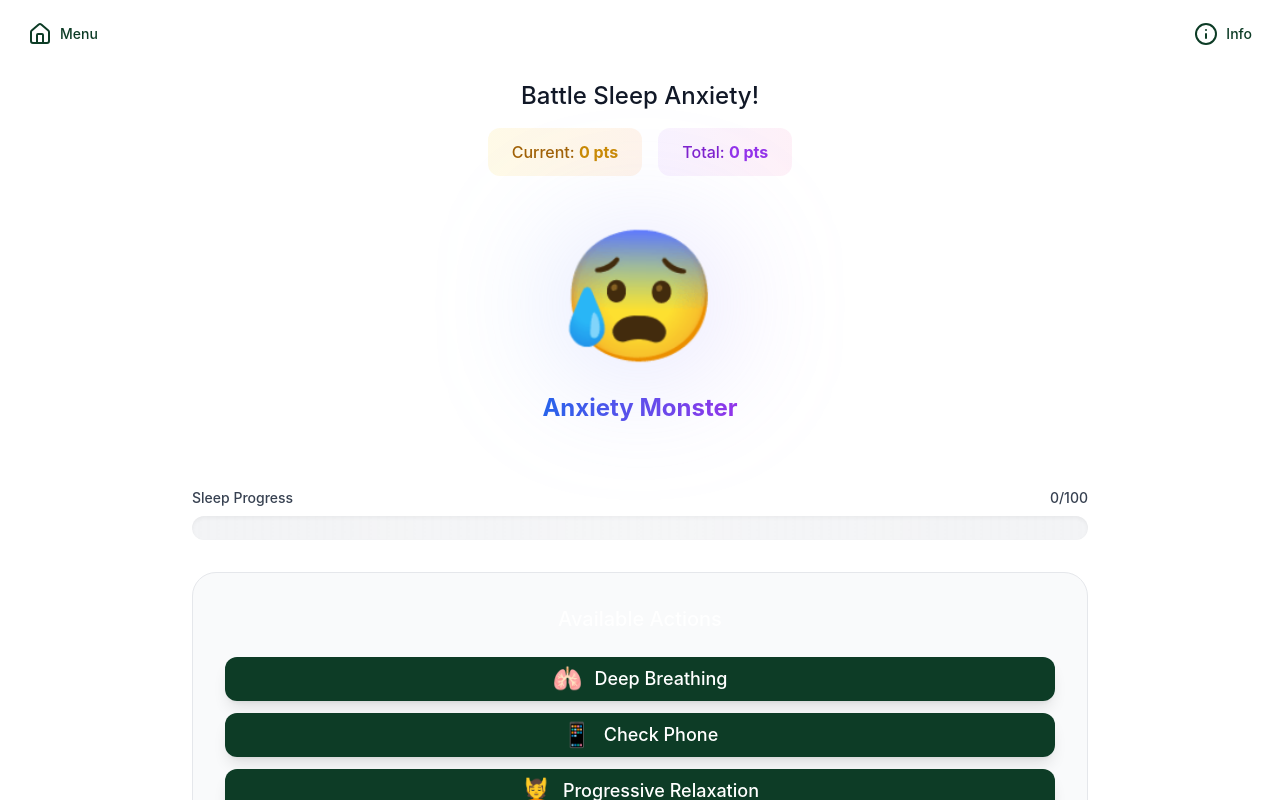
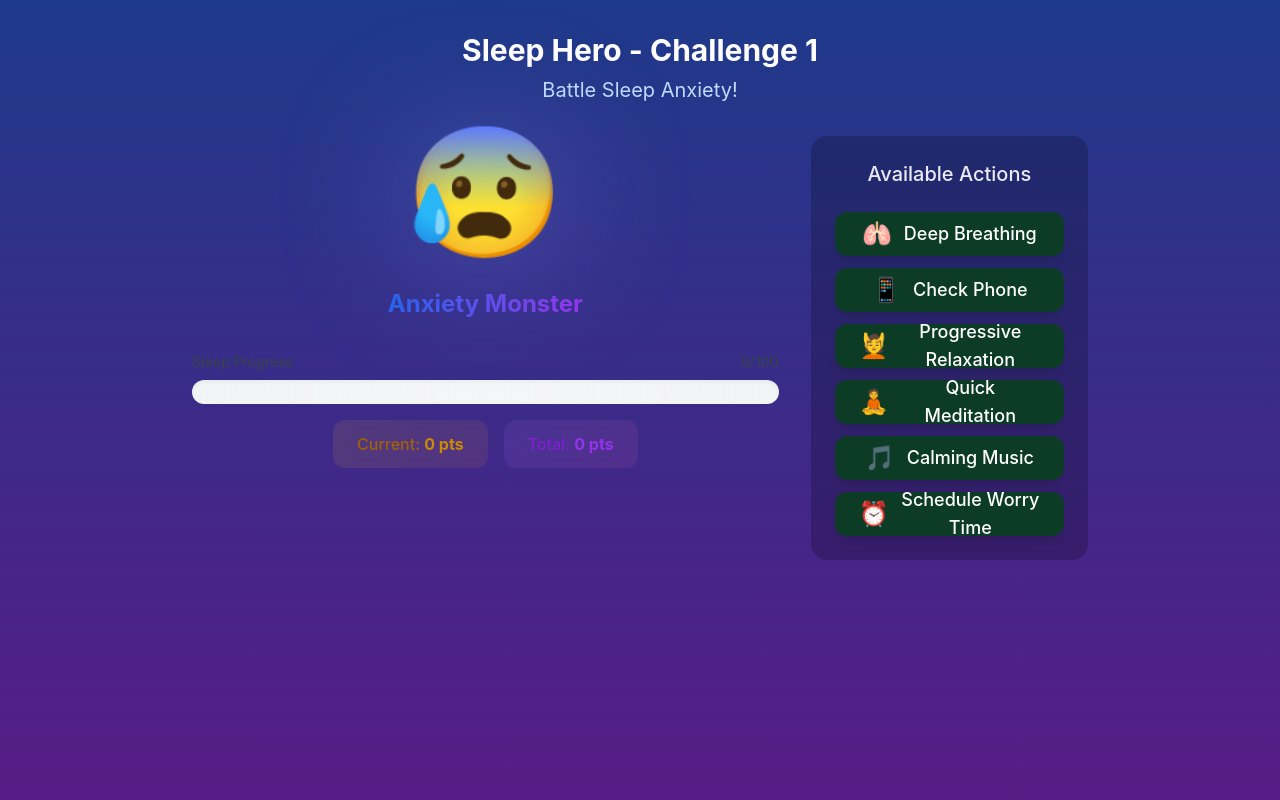
Before and after one commit to Ben42asky/Sleep-Hero, a React (Vite) app: page /gameplay in a window 1280 px wide. Shown: the top 800 px of the page. Built offline with nearby package versions, Linux system fonts and the light colour scheme.

Commit message:
intial commit

```diff
--- a/src/components/types.ts
+++ b/src/components/types.ts
@@ -1,64 +1,93 @@
-import { ReactNode } from "react";
-
 export interface Achievement {
-  title: ReactNode;
-  id: string;
-  name: string;
-  description: string;
-  points: number;
-  icon: string;
-  unlocked: boolean;
+  id: string
+  title: string
+  name: string
+  description: string
+  points: number
+  icon: string
+  unlocked: boolean
 }
 
 export interface Action {
-  action(action: any): void;
-  id: string;
-  name: string;
-  execute: () => void;
-  used: boolean; // Ensure this is always a boolean
-  label: string;
+  id: string
+  name: string
+  label: string
+  sleepEffect: number
+  points: number
+  used: boolean
+}
+
+export interface Challenge {
+  id: string
+  title: string
+  monster: string
+  basePoints: number
+  actions: Action[]
+}
+
+export interface GameState {
+  sleepProgress: number
+  points: number
+  totalPoints: number
+  challengeNumber: number
+  currentChallenge: Challenge
+  achievements: Achievement[]
+  isGameOver: boolean
+  isVictory: boolean
 }
 
 export interface Monster {
-  id: string;
-  name: string;
-  health: number;
-  attack: number;
+  id: string
+  name: string
+  health: number
+  attack: number
 }
 
 export interface Progress {
-  current: number;
-  total: number;
+  current: number
+  total: number
 }
 
 export interface Score {
-  value: number;
-  max: number;
+  value: number
+  max: number
 }
 
 export interface AchievementPopupProps {
-  achievement: Achievement;
+  achievement: Achievement
 }
 
 export interface ActionButtonProps {
-  action: Action;
-  onClick: (action: Action) => void;
-  disabled: boolean;
+  action: Action
+  onClick: (action: Action) => void
+  disabled?: boolean
+}
+
+export interface ActionContainerProps {
+  actions: Action[]
+  onAction: (action: Action) => void
+  disabled?: boolean
 }
 
 export interface MonsterDisplayProps {
-  monster: string;
-  isAttacked: boolean;
+  monster: string
+  isAttacked: boolean
 }
 
 export interface ProgressBarProps {
-  value: number;
-  max: number;
-  label: string;
-  color: string;
+  value: number
+  max: number
+  label: string
+  color: string
 }
 
 export interface ScoreDisplayProps {
-  points: number;
-  totalPoints: number;
+  points: number
+  totalPoints: number
 }
+
+export interface PointsPopupProps {
+  points: number
+  position: { x: number; y: number }
+  variant?: "action" | "victory"
+}
--- a/src/data/challenges.ts
+++ b/src/data/challenges.ts
@@ -1,90 +1,116 @@
-import { Challenge } from '../components/types'
+import type { Challenge } from "../components/types"
 
 export const CHALLENGES: Challenge[] = [
   {
+    id: "anxiety",
     title: "Battle Sleep Anxiety!",
     monster: "😰 Anxiety Monster",
     basePoints: 100,
     actions: [
       {
-        action: "breathe",
+        id: "breathe",
+        name: "Deep Breathing",
         label: "🫁 Deep Breathing",
         sleepEffect: 25,
-        points: 30
+        points: 30,
+        used: false,
       },
       {
-        action: "phone",
+        id: "phone",
+        name: "Check Phone",
         label: "📱 Check Phone",
         sleepEffect: -15,
-        points: -10
+        points: -10,
+        used: false,
       },
       {
-        action: "progressive",
+        id: "progressive",
+        name: "Progressive Relaxation",
         label: "💆 Progressive Relaxation",
         sleepEffect: 30,
-        points: 35
+        points: 35,
+        used: false,
       },
       {
-        action: "meditation",
+        id: "meditation",
+        name: "Quick Meditation",
         label: "🧘 Quick Meditation",
         sleepEffect: 25,
-        points: 30
+        points: 30,
+        used: false,
       },
       {
-        action: "music",
+        id: "music",
+        name: "Calming Music",
         label: "🎵 Calming Music",
         sleepEffect: 20,
-        points: 25
+        points: 25,
+        used: false,
       },
       {
-        action: "worry_time",
+        id: "worry_time",
+        name: "Schedule Worry Time",
         label: "⏰ Schedule Worry Time",
         sleepEffect: -20,
-        points: -15
-      }
-    ]
+        points: -15,
+        used: false,
+      },
+    ],
   },
   {
+    id: "racing_thoughts",
     title: "Conquer Racing Thoughts!",
     monster: "🤯 Thought Spiral",
     basePoints: 150,
     actions: [
       {
-        action: "journal",
+        id: "journal",
+        name: "Write Worries Down",
         label: "📝 Write Worries Down",
         sleepEffect: 30,
-        points: 35
+        points: 35,
+        used: false,
       },
       {
-        action: "worry",
+        id: "worry",
+        name: "Ruminate on Problems",
         label: "😣 Ruminate on Problems",
         sleepEffect: -25,
-        points: -20
+        points: -20,
+        used: false,
       },
       {
-        action: "gratitude",
+        id: "gratitude",
+        name: "Practice Gratitude",
         label: "🙏 Practice Gratitude",
         sleepEffect: 25,
-        points: 30
+        points: 30,
+        used: false,
       },
       {
-        action: "mindfulness",
+        id: "mindfulness",
+        name: "Mindfulness Exercise",
         label: "🌱 Mindfulness Exercise",
         sleepEffect: 25,
-        points: 30
+        points: 30,
+        used: false,
       },
       {
-        action: "distraction",
+        id: "distraction",
+        name: "Positive Distraction",
         label: "🎯 Positive Distraction",
         sleepEffect: 20,
-        points: 25
+        points: 25,
+        used: false,
       },
       {
-        action: "reframe",
+        id: "reframe",
+        name: "Reframe Thoughts",
         label: "🔄 Reframe Thoughts",
         sleepEffect: -20,
-        points: -15
-      }
-    ]
-  }
+        points: -15,
+        used: false,
+      },
+    ],
+  },
 ]
--- a/src/screens/Gameplay.tsx
+++ b/src/screens/Gameplay.tsx
@@ -1,274 +1,284 @@
-import { useEffect, useState } from 'react'
-import { useNavigate } from 'react-router-dom'
-import { CHALLENGES } from '../data/challenges'
-import { ACHIEVEMENTS } from '../data/achievements'
-import { GameState, Achievement, Action } from '../components/types'
-import { ProgressBar } from '../components/ProgressBar'
-import { ActionContainer } from '../components/ActionContainer'
-import { MonsterDisplay } from '../components/MonsterDisplay'
-import { ScoreDisplay } from '../components/ScoreDisplay'
-import { AchievementPopup } from '../components/AchievementPopup'
-import { Button } from '../components/Button'
-import { RefreshCw, Home, Info } from 'lucide-react'
+"use client"
 
-const INITIAL_GAME_STATE: GameState = {
-  sleepProgress: 0,
-  challengeNumber: 0,
-  currentPoints: 0,
-  totalPoints: 0,
-  achievements: ACHIEVEMENTS,
-  actionHistory: []
-}
+import { useState, useEffect } from "react"
+import { MonsterDisplay } from "../components/MonsterDisplay"
+import { ActionContainer } from "../components/ActionContainer"
+import { ProgressBar } from "../components/ProgressBar"
+import { ScoreDisplay } from "../components/ScoreDisplay"
+import { PointsPopup } from "../components/PointsPopup"
+import { AchievementPopup } from "../components/AchievementPopup"
+import type { Action, GameState, Achievement } from "../components/types"
+import { CHALLENGES } from "../data/challenges"
+import { ACHIEVEMENTS } from "../data/achievements"
+import { useNavigate } from "react-router-dom"
+import { Button } from "../components/Button"
+import { Trophy, ArrowRight } from "lucide-react"
 
 export function Gameplay() {
   const navigate = useNavigate()
-  const [gameState, setGameState] = useState<GameState>(() => {
-    const saved = localStorage.getItem('gameState')
-    return saved ? JSON.parse(saved) : INITIAL_GAME_STATE
+  const [gameState, setGameState] = useState<GameState>({
+    sleepProgress: 0,
+    points: 0,
+    totalPoints: 0,
+    challengeNumber: 0,
+    currentChallenge: CHALLENGES[0],
+    achievements: ACHIEVEMENTS,
+    isGameOver: false,
+    isVictory: false,
   })
-  const [isMonsterAttacked, setIsMonsterAttacked] = useState(false)
-  const [lastAchievement, setLastAchievement] = useState<Achievement | null>(null)
-  const [actionFeedback, setActionFeedback] = useState<string>('')
-  const [currentActions, setCurrentActions] = useState<Action[]>([])
-  const [showRetryPrompt, setShowRetryPrompt] = useState(false)
 
-  const currentChallenge = CHALLENGES[gameState.challengeNumber]
+  const [isAttacked, setIsAttacked] = useState(false)
+  const [pointPopups, setPointPopups] = useState<{ points: number; position: { x: number; y: number }; id: number }[]>(
+    [],
+  )
+  const [showAchievement, setShowAchievement] = useState<Achievement | null>(null)
 
+  // Load game state from localStorage if available
   useEffect(() => {
-    setCurrentActions(currentChallenge.actions.map(action => ({ ...action, used: false })))
-  }, [gameState.challengeNumber])
+    const savedState = localStorage.getItem("gameState")
+    if (savedState) {
+      const parsedState = JSON.parse(savedState)
+      setGameState((prev) => ({
+        ...prev,
+        totalPoints: parsedState.totalPoints || 0,
+        challengeNumber: parsedState.challengeNumber || 0,
+        currentChallenge: CHALLENGES[parsedState.challengeNumber || 0],
+        achievements: parsedState.achievements || ACHIEVEMENTS,
+      }))
+    }
+  }, [])
 
+  // Save game state to localStorage when it changes
   useEffect(() => {
-    localStorage.setItem('gameState', JSON.stringify(gameState))
-  }, [gameState])
+    localStorage.setItem(
+      "gameState",
+      JSON.stringify({
+        totalPoints: gameState.totalPoints,
+        challengeNumber: gameState.challengeNumber,
+        achievements: gameState.achievements,
+      }),
+    )
+  }, [gameState.totalPoints, gameState.challengeNumber, gameState.achievements])
 
-  const checkAchievements = () => {
-    const newAchievements = [...gameState.achievements]
-    let achievementUnlocked = false
+  const handleAction = (action: Action) => {
+    // Mark action as used
+    setGameState((prev) => ({
+      ...prev,
+      currentChallenge: {
+        ...prev.currentChallenge,
+        actions: prev.currentChallenge.actions.map((a) => (a.id === action.id ? { ...a, used: true } : a)),
+      },
+    }))
 
-    // First Victory
-    if (!newAchievements[0].unlocked && gameState.challengeNumber === 0) {
-      newAchievements[0].unlocked = true
-      achievementUnlocked = true
-      setLastAchievement(newAchievements[0])
+    // Update sleep progress
+    setGameState((prev) => {
+      const newSleepProgress = Math.max(0, Math.min(100, prev.sleepProgress + action.sleepEffect))
+      const newPoints = prev.points + action.points
+
+      // Create point popup
+      const popup = {
+        points: action.points,
+        position: {
+          x: Math.random() * (window.innerWidth - 100) + 50,
+          y: Math.random() * (window.innerHeight / 2) + 100,
+        },
+        id: Date.now(),
       }
+      setPointPopups((prev) => [...prev, popup])
 
-    // Perfect Battle
-    if (!newAchievements[1].unlocked && !gameState.actionHistory.includes(false)) {
-      newAchievements[1].unlocked = true
-      achievementUnlocked = true
-      setLastAchievement(newAchievements[1])
+      // Check for victory
+      if (newSleepProgress >= 100) {
+        return {
+          ...prev,
+          sleepProgress: 100,
+          points: newPoints,
+          isGameOver: true,
+          isVictory: true,
         }
-
-    // High Scorer
-    if (!newAchievements[2].unlocked && gameState.currentPoints >= 500) {
-      newAchievements[2].unlocked = true
-      achievementUnlocked = true
-      setLastAchievement(newAchievements[2])
-    }
-
-    // Dream Master
-    if (!newAchievements[3].unlocked && gameState.challengeNumber === CHALLENGES.length - 1) {
-      newAchievements[3].unlocked = true
-      achievementUnlocked = true
-      setLastAchievement(newAchievements[3])
-    }
-
-    if (achievementUnlocked) {
-      setGameState(prev => ({ ...prev, achievements: newAchievements }))
-    }
-  }
-
-  const handleAction = (actionId: string) => {
-    const action = currentActions.find(a => a.action === actionId)
-    if (!action) return
-
-    setCurrentActions(prev =>
-      prev.map(a => a.action === actionId ? { ...a, used: true } : a)
-    )
-
-    setGameState(prev => {
-      const newSleepProgress = Math.min(100, Math.max(0, prev.sleepProgress + action.sleepEffect))
-      const newPoints = prev.currentPoints + action.points
-      const newActionHistory = [...prev.actionHistory, action.sleepEffect > 0]
-
-      // If sleep progress reaches 100, immediately handle victory
-      if (newSleepProgress >= 100) {
-        setTimeout(() => {
-          setGameState(current => ({
-            ...current,
-            totalPoints: current.totalPoints + newPoints
-          }))
-          checkAchievements()
-          navigate('/victory')
-        }, 0)
       }
 
       return {
         ...prev,
         sleepProgress: newSleepProgress,
-        currentPoints: newPoints,
-        actionHistory: newActionHistory
+        points: newPoints,
       }
     })
 
-    setIsMonsterAttacked(true)
-    setTimeout(() => setIsMonsterAttacked(false), 500)
-
-    setActionFeedback(
-      action.sleepEffect > 0
-        ? "Good choice! Keep going!"
-        : "That didn't help with sleep..."
-    )
-    setTimeout(() => setActionFeedback(''), 2000)
-
-    // Only check game continuation if we haven't reached 100%
-    if (gameState.sleepProgress + action.sleepEffect < 100) {
-      checkGameContinuation()
+    // Show attack animation
+    if (action.sleepEffect < 0) {
+      setIsAttacked(true)
+      setTimeout(() => setIsAttacked(false), 500)
     }
   }
 
-  const checkGameContinuation = () => {
-    const positiveActionsRemaining = currentActions.some(
-      action => action.sleepEffect > 0 && !action.used
+  // Handle game completion
+  useEffect(() => {
+    if (gameState.isGameOver && gameState.isVictory) {
+      // Update total points
+      setGameState((prev) => ({
+        ...prev,
+        totalPoints: prev.totalPoints + prev.points,
+      }))
+
+      // Check for achievements
+      const newAchievements = [...gameState.achievements]
+
+      // First sleep achievement
+      if (!newAchievements[0].unlocked) {
+        newAchievements[0].unlocked = true
+        setShowAchievement(newAchievements[0])
+      }
+
+      // Perfect sleep achievement
+      const usedNegativeAction = gameState.currentChallenge.actions.some(
+        (action) => action.used && action.sleepEffect < 0,
       )
+      if (!usedNegativeAction && !newAchievements[1].unlocked) {
+        newAchievements[1].unlocked = true
+        setShowAchievement(newAchievements[1])
+      }
 
-    if (!positiveActionsRemaining && gameState.sleepProgress < 100) {
-      setShowRetryPrompt(true)
+      // Update achievements
+      setGameState((prev) => ({
+        ...prev,
+        achievements: newAchievements,
+      }))
+    }
+  }, [gameState.isGameOver, gameState.isVictory, gameState.achievements, gameState.currentChallenge.actions])
+
+  const handleNextChallenge = () => {
+    const nextChallengeNumber = gameState.challengeNumber + 1
+
+    if (nextChallengeNumber < CHALLENGES.length) {
+      setGameState({
+        sleepProgress: 0,
+        points: 0,
+        totalPoints: gameState.totalPoints,
+        challengeNumber: nextChallengeNumber,
+        currentChallenge: CHALLENGES[nextChallengeNumber],
+        achievements: gameState.achievements,
+        isGameOver: false,
+        isVictory: false,
+      })
+    } else {
+      // All challenges completed
+      const newAchievements = [...gameState.achievements]
+      if (!newAchievements[2].unlocked) {
+        newAchievements[2].unlocked = true
+        setShowAchievement(newAchievements[2])
+      }
+
+      setGameState((prev) => ({
+        ...prev,
+        achievements: newAchievements,
+      }))
+
+      // Navigate to completion screen or main menu
+      navigate("/main-menu")
     }
   }
 
-  const handleRetry = () => {
-    setGameState(prev => ({
-      ...prev,
-      sleepProgress: 0,
-      currentPoints: 0,
-      actionHistory: []
-    }))
-    setCurrentActions(currentChallenge.actions.map(action => ({ ...action, used: false })))
-    setShowRetryPrompt(false)
+  // Remove point popups after animation
+  useEffect(() => {
+    if (pointPopups.length > 0) {
+      const timer = setTimeout(() => {
+        setPointPopups((prev) => prev.slice(1))
+      }, 1000)
+      return () => clearTimeout(timer)
     }
+  }, [pointPopups])
+
+  // Hide achievement popup after delay
+  useEffect(() => {
+    if (showAchievement) {
+      const timer = setTimeout(() => {
+        setShowAchievement(null)
+      }, 3000)
+      return () => clearTimeout(timer)
+    }
+  }, [showAchievement])
 
   return (
-    <div className="min-h-screen bg-white">
-      {/* Fixed Navigation Buttons */}
-      <div className="fixed top-4 left-4 right-4 z-50 flex justify-between">
-        <Button
-          variant="ghost"
-          onClick={() => navigate('/main-menu')}
-          size="sm"
-          className="backdrop-blur-sm bg-white/30"
-          leftIcon={<Home />}
-        >
-          Menu
+    <div className="min-h-screen bg-gradient-to-b from-blue-900 to-purple-900 text-white p-4 md:p-8">
+      <div className="max-w-4xl mx-auto">
+        {/* Header */}
+        <div className="mb-8">
+          <h1 className="text-3xl font-bold text-center mb-2">
+            Sleep Hero - Challenge {gameState.challengeNumber + 1}
+          </h1>
+          <h2 className="text-xl text-center text-blue-200">{gameState.currentChallenge.title}</h2>
+        </div>
+
+        {/* Game content */}
+        <div className="grid grid-cols-1 md:grid-cols-3 gap-8">
+          {/* Left column - Monster */}
+          <div className="md:col-span-2">
+            <MonsterDisplay monster={gameState.currentChallenge.monster} isAttacked={isAttacked} />
+
+            {/* Progress bar */}
+            <div className="mt-8">
+              <ProgressBar
+                value={gameState.sleepProgress}
+                max={100}
+                label="Sleep Progress"
+                color="bg-gradient-to-r from-blue-500 to-purple-500"
+              />
+            </div>
+
+            {/* Score display */}
+            <div className="mt-4">
+              <ScoreDisplay points={gameState.points} totalPoints={gameState.totalPoints} />
+            </div>
+          </div>
+
+          {/* Right column - Actions */}
+          <div className="bg-black/20 backdrop-blur-sm rounded-2xl p-6">
+            {gameState.isGameOver ? (
+              <div className="space-y-6 text-center">
+                <h3 className="text-2xl font-bold text-yellow-300">
+                  {gameState.isVictory ? "Challenge Complete!" : "Game Over"}
+                </h3>
+                <p className="text-lg">
+                  {gameState.isVictory ? `You earned ${gameState.points} points!` : "Better luck next time!"}
+                </p>
+                <Button onClick={handleNextChallenge} rightIcon={<ArrowRight className="w-5 h-5" />}>
+                  {gameState.challengeNumber + 1 < CHALLENGES.length ? "Next Challenge" : "Back to Menu"}
                 </Button>
                 <Button
-          variant="ghost"
-          onClick={() => navigate('/info')}
-          size="sm"
-          className="backdrop-blur-sm bg-white/30"
-          leftIcon={<Info />}
+                  variant="secondary"
+                  onClick={() => navigate("/main-menu")}
+                  leftIcon={<Trophy className="w-5 h-5" />}
                 >
-          Info
+                  Main Menu
                 </Button>
               </div>
-
-      <div className="container mx-auto max-w-7xl px-4 sm:px-6 lg:px-8 py-8 pt-20">
-        {/* Header */}
-        <div className="max-w-4xl mx-auto mb-8">
-          <div className="text-center space-y-4">
-            <h2 className="text-2xl text-gray-900 font-medium">
-              {currentChallenge.title}
-            </h2>
-            <div className="mt-4">
-              <ScoreDisplay
-                points={gameState.currentPoints}
-                totalPoints={gameState.totalPoints}
+            ) : (
+              <ActionContainer
+                actions={gameState.currentChallenge.actions}
+                onAction={handleAction}
+                disabled={gameState.isGameOver}
               />
+            )}
           </div>
         </div>
       </div>
 
-        {/* Main Game Area */}
-        <div className="max-w-4xl mx-auto space-y-8">
-          {/* Monster Display */}
-          <div className="flex justify-center py-8">
-            <MonsterDisplay
-              monster={currentChallenge.monster}
-              isAttacked={isMonsterAttacked}
+      {/* Point popups */}
+      {pointPopups.map((popup) => (
+        <PointsPopup
+          key={popup.id}
+          points={popup.points}
+          position={popup.position}
+          variant={gameState.isVictory ? "victory" : "action"}
         />
-          </div>
+      ))}
 
-          {/* Progress Section */}
-          <div className="space-y-6">
-            {actionFeedback && (
-              <div className={`
-                text-lg font-medium p-4 rounded-xl text-center
-                ${actionFeedback.includes('Good')
-                  ? 'bg-green-50 text-green-700 border border-green-200'
-                  : 'bg-red-50 text-red-700 border border-red-200'}
-              `}>
-                {actionFeedback}
-              </div>
-            )}
-
-            <ProgressBar
-              value={gameState.sleepProgress}
-              max={100}
-              label="Sleep Progress"
-              color="bg-orange-500"
-            />
-          </div>
-
-          {/* Actions */}
-          <div className="bg-gray-50 rounded-3xl p-8 border border-gray-200">
-            <ActionContainer
-              actions={currentActions}
-              onAction={handleAction}
-            />
-          </div>
-        </div>
-
-        {/* Retry Modal */}
-        {showRetryPrompt && (
-          <div className="fixed inset-0 bg-black/50 flex items-center justify-center p-4 z-50">
-            <div className="bg-white rounded-2xl p-8 max-w-md w-full text-center space-y-6">
-              <RefreshCw className="w-16 h-16 mx-auto text-orange-500 animate-spin-slow" />
-              <h3 className="text-2xl font-bold text-gray-900">
-                Not Enough Sleep Progress!
-              </h3>
-              <p className="text-gray-600">
-                You've used all your helpful actions but haven't reached 100% sleep progress.
-                Would you like to try this challenge again?
-              </p>
-              <div className="grid grid-cols-2 gap-4 pt-4">
-                <Button
-                  variant="outline"
-                  onClick={() => navigate('/results')}
-                  size="lg"
-                  className="w-full bg-white text-pink-600 border-2 border-pink-600 hover:bg-pink-50"
-                >
-                  Give Up
-                </Button>
-                <Button
-                  onClick={handleRetry}
-                  size="lg"
-                  className="w-full"
-                >
-                  Try Again
-                </Button>
-              </div>
-            </div>
-          </div>
-        )}
-
-        {/* Achievement Popup */}
-        {lastAchievement && (
+      {/* Achievement popup */}
+      {showAchievement && (
         <div className="fixed bottom-4 right-4 z-50">
-            <AchievementPopup achievement={lastAchievement} />
+          <AchievementPopup achievement={showAchievement} />
         </div>
       )}
     </div>
-    </div>
   )
 }
```
Also changed, not shown: src/components/ActionContainer.tsx (+4 -12 lines), src/data/achievements.ts (+30 -22 lines). Lines whose indentation alone changed are shown as unchanged.
